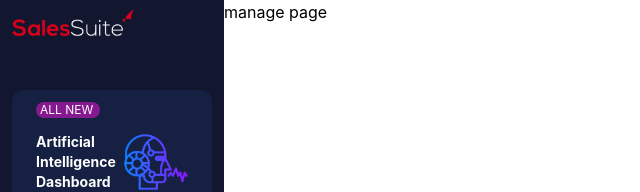
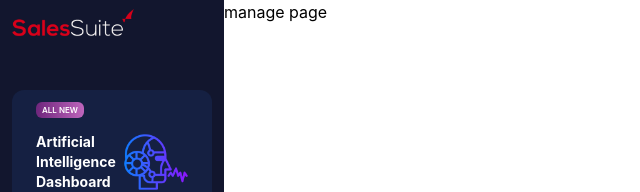
Before and after one commit to Nivethan-Ar/ml-dashboard, a React (Create React App) app: page /manage in a window 1280 px wide. Shown: the top 192 px of the page, without its empty margins (0-640 px from the left). Built offline with nearby package versions, Linux system fonts and the light colour scheme.

Commit message:
Fix cardButton ui

```diff
--- a/src/components/CardButton.tsx
+++ b/src/components/CardButton.tsx
@@ -3,8 +3,9 @@ import React from 'react';
 const CardButton = (props:any) => {
   const { btnLabel } = props;
   return (
-    <div className="">
-      <h6 className="text-xs bg-fuchsia-800 w-16 rounded-lg px-1">
+    // eslint-disable-next-line max-len
+    <div className="w-12 text-[0.5rem] text-center bg-gradient-to-r from-[#6e267c] to-[#be65bc] rounded-md text-white font-semibold py-[2px]">
+      <h6>
         {btnLabel}
       </h6>
     </div>
```
